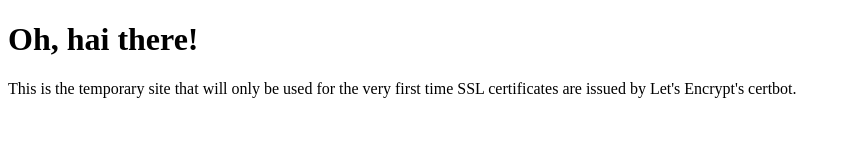
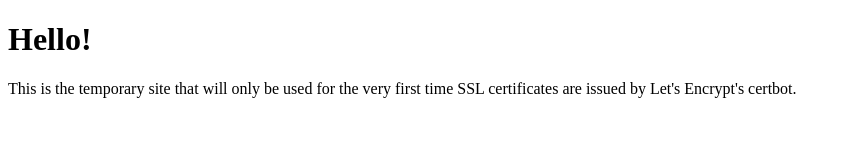
Before and after one commit to redyork/lenj, a plain HTML site: page index.html in a window 1280 px wide. Shown: the whole page, without its empty margins (0-851 px from the left). Drawn offline with Linux system fonts and the light colour scheme.

Commit message:
First launch

```diff
--- a/index.html
+++ b/index.html
@@ -5,7 +5,7 @@
     <title>Let's Encrypt First Time Cert Issue Site</title>
 </head>
 <body>
-    <h1>Oh, hai there!</h1>
+    <h1>Hello!</h1>
     <p>
         This is the temporary site that will only be used for the very first time SSL certificates are issued by Let's Encrypt's
         certbot.
```
Also changed, not shown: 9 other files.
